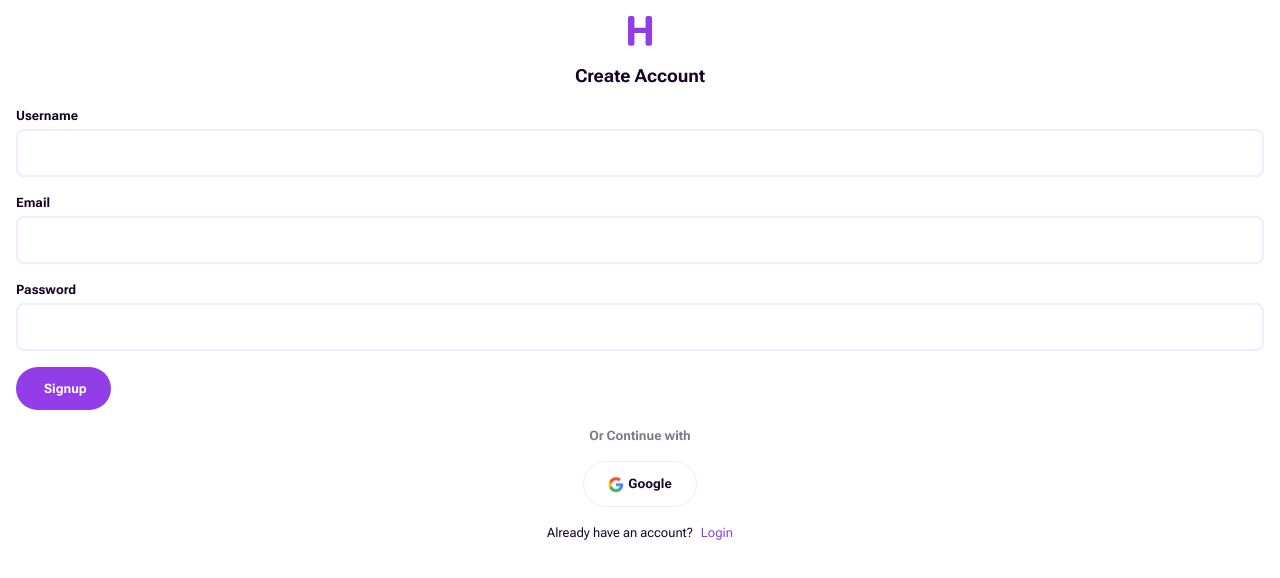
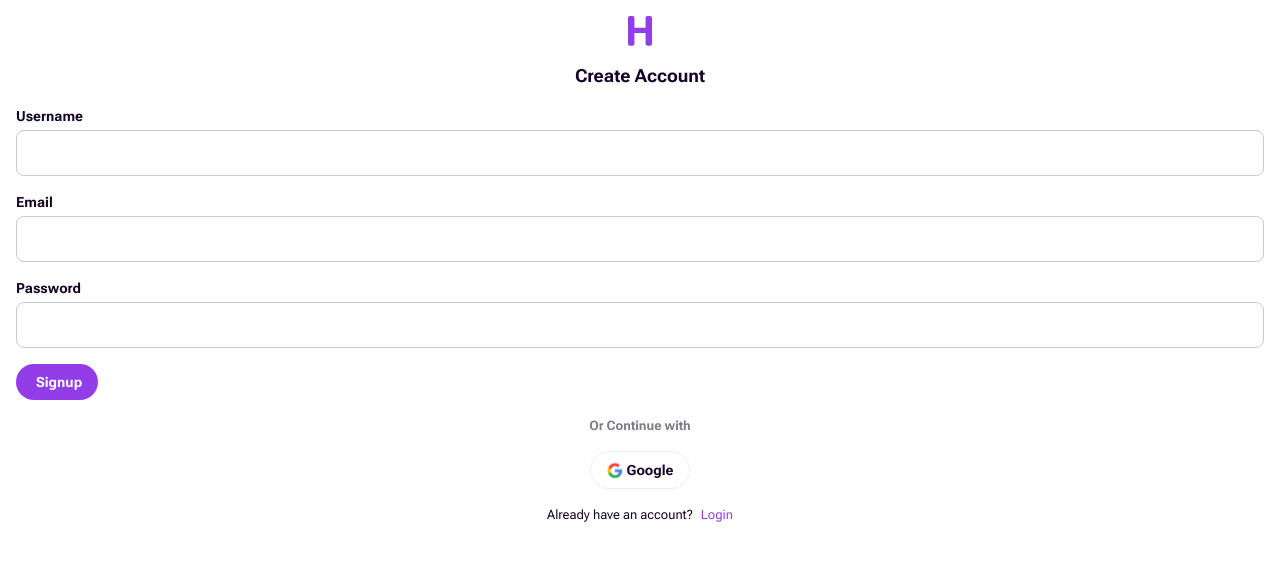
Before and after one commit to craftzniac/habitual, a Next.js app in the folder frontend/: page /signup in a window 1280 px wide. Shown: the top 578 px of the page. Built offline with nearby package versions, Linux system fonts and the light colour scheme.

Commit message:
minor css styling changes to button, textarea and textfield form fields

```diff
--- a/frontend/src/app/components/form/Button.tsx
+++ b/frontend/src/app/components/form/Button.tsx
@@ -11,7 +11,7 @@ type Props = {
     onClick?: (e: MouseEvent<HTMLButtonElement>) => void
 }
 
-type ButtonVariant = "primary" | "text-btn" | "gray"
+type ButtonVariant = "primary" | "text-btn" | "gray" | "delete"
 
 export default function Button({ label, labelClassName, isSubmit = true, variant = "primary", children, stretch = false, onClick }: Props) {
     const variantStyle = getVariantSpecificStyle(variant)
@@ -26,7 +26,7 @@ export default function Button({ label, labelClassName, isSubmit = true, variant
         <button
             onClick={handleOnClick}
             type={isSubmit === true ? "submit" : "button"}
-            className={`rounded-full min-w-fit text-[0.81rem] py-3 px-6 font-bold flex items-center justify-center gap-1  ${variantStyle} ${stretch ? "w-full" : "w-fit"}`}>
+            className={`rounded-full min-w-fit text-sm py-2 px-4 font-bold flex items-center justify-center gap-1  ${variantStyle} ${stretch ? "w-full" : "w-fit"}`}>
             <span className="flex">
                 {children}
             </span>
@@ -41,6 +41,9 @@ function getVariantSpecificStyle(variant: ButtonVariant): string {
     if (variant === "primary") {
         return "text-white bg-primary-500"
     }
+    if (variant === "delete") {
+        return "text-white bg-red"
+    }
     if (variant === "text-btn") {
         return ""
     }
--- a/frontend/src/app/components/form/TextArea.tsx
+++ b/frontend/src/app/components/form/TextArea.tsx
@@ -8,8 +8,8 @@ type Props = {
 export default function TextArea({ placeholder, label, name, errMsg }: Props) {
     return (
         <div className="flex flex-col w-full gap-1">
-            <label htmlFor={name} className="text-[0.81rem] font-bold">{label}</label>
-            <textarea id={name} placeholder={placeholder || ""} className="border-2 text-[0.81rem] rounded-lg p-3 h-24 border-primary-100 w-full"></textarea>
+            <label htmlFor={name} className="text-sm font-bold">{label}</label>
+            <textarea id={name} placeholder={placeholder || ""} className="border-[1px] text-sm rounded-lg p-3 h-24 border-gray-25 w-full"></textarea>
             {
                 errMsg && (
                     <p>{errMsg}</p>
--- a/frontend/src/app/components/form/TextField.tsx
+++ b/frontend/src/app/components/form/TextField.tsx
@@ -10,8 +10,8 @@ type Props = {
 export default function TextField({ label, name, type = "text", infoText, infoTextType = "error", placeholder }: Props) {
     return (
         <div className="flex flex-col w-full gap-1">
-            <label htmlFor={name} className="text-[0.81rem] font-bold">{label}</label>
-            <input placeholder={placeholder || ""} id={name} type={type} className="border-2 text-[0.81rem] rounded-lg p-3 border-primary-100 w-full" />
+            <label htmlFor={name} className="text-sm font-bold">{label}</label>
+            <input placeholder={placeholder || ""} id={name} type={type} className="border-[1px] text-sm rounded-lg p-3 border-gray-25 w-full" />
             {
                 infoText && (
                     <p className={`text-xs ${infoTextType === "error" ? "text-red" : "text-primary-500"}`}>{infoText}</p>
```
